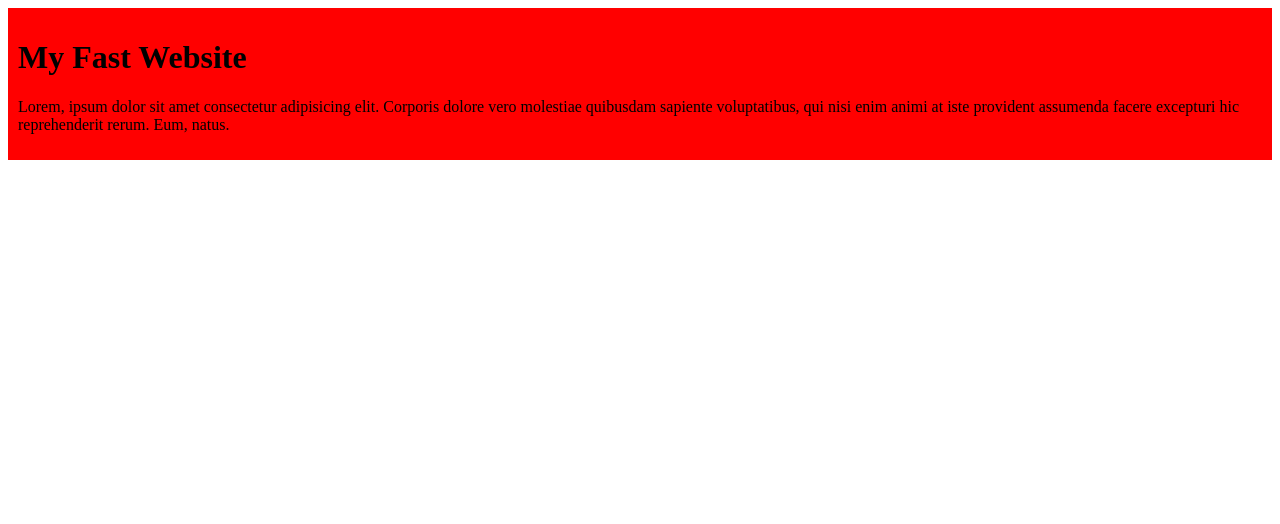
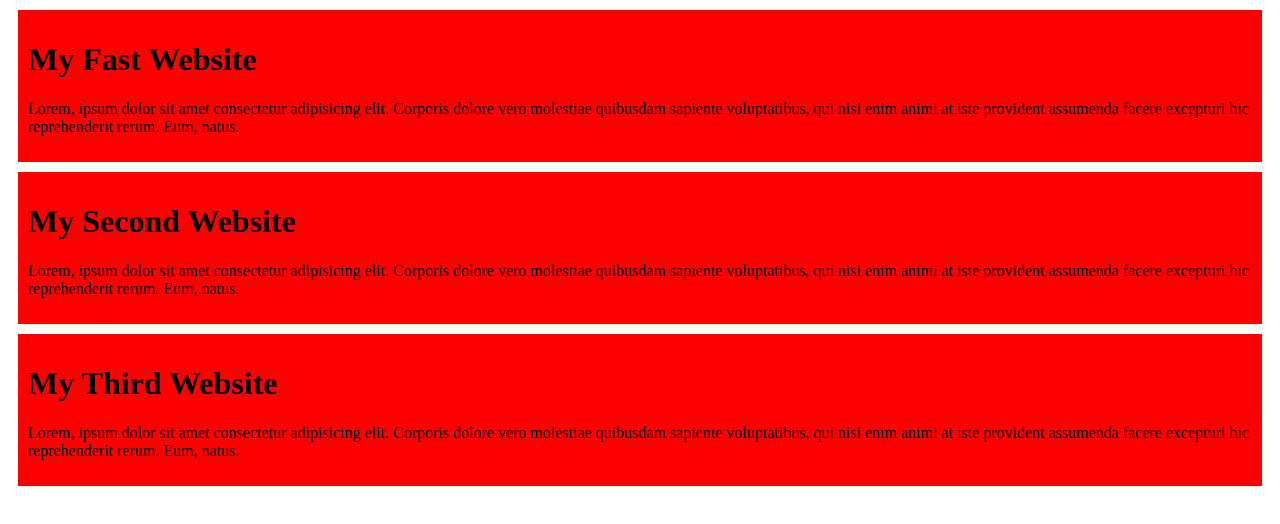
Before and after one commit to abubakrsiddikl/my_simple_wesite, a plain HTML site: page index.html in a window 1280 px wide. Drawn offline with Linux system fonts and the light colour scheme.

Commit message:
added other's blog

```diff
--- a/index.html
+++ b/index.html
@@ -11,5 +11,13 @@
         <h1>My Fast Website</h1>
         <p>Lorem, ipsum dolor sit amet consectetur adipisicing elit. Corporis dolore vero molestiae quibusdam sapiente voluptatibus, qui nisi enim animi at iste provident assumenda facere excepturi hic reprehenderit rerum. Eum, natus.</p>
     </div>
+    <div>
+        <h1>My Second Website</h1>
+        <p>Lorem, ipsum dolor sit amet consectetur adipisicing elit. Corporis dolore vero molestiae quibusdam sapiente voluptatibus, qui nisi enim animi at iste provident assumenda facere excepturi hic reprehenderit rerum. Eum, natus.</p>
+    </div>
+    <div>
+        <h1>My Third Website</h1>
+        <p>Lorem, ipsum dolor sit amet consectetur adipisicing elit. Corporis dolore vero molestiae quibusdam sapiente voluptatibus, qui nisi enim animi at iste provident assumenda facere excepturi hic reprehenderit rerum. Eum, natus.</p>
+    </div>
 </body>
 </html>
--- a/styles/blog.css
+++ b/styles/blog.css
@@ -2,4 +2,5 @@ div{
     background-color: red;
     color: black;
     padding: 10px;
+    margin: 10px;
 }
```
